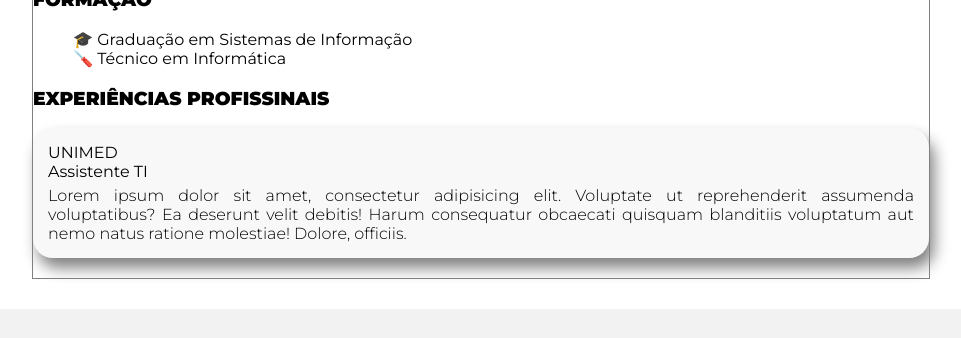
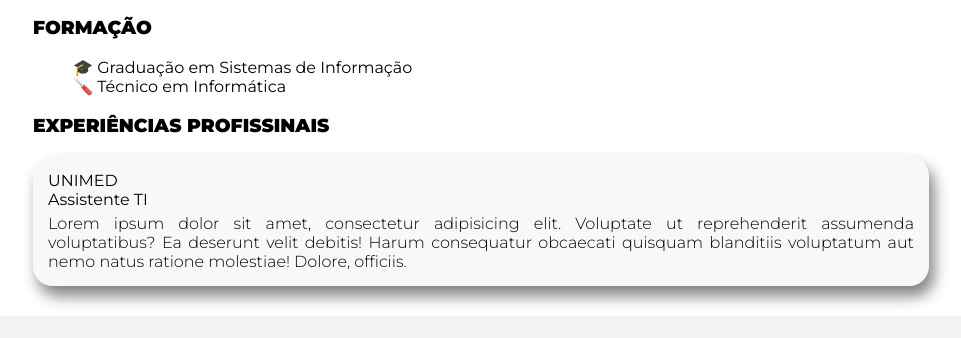
Before and after one commit to jamisonmmartins/curriculo, a plain HTML site: page index.html in a window 1280 px wide. Shown: the part 815-1153 px from the top of the page, without its empty margins (159-1120 px from the left). Drawn offline with Linux system fonts and the light colour scheme.

Commit message:
Update style.css

```diff
--- a/style.css
+++ b/style.css
@@ -8,8 +8,7 @@ body{
 
 .principal{
     width: 70vw;
-    margin: 0 auto;
-    border: 1px solid gray;
+    margin: 1.8em auto 0;
 }
 
 /*div header*/
```
